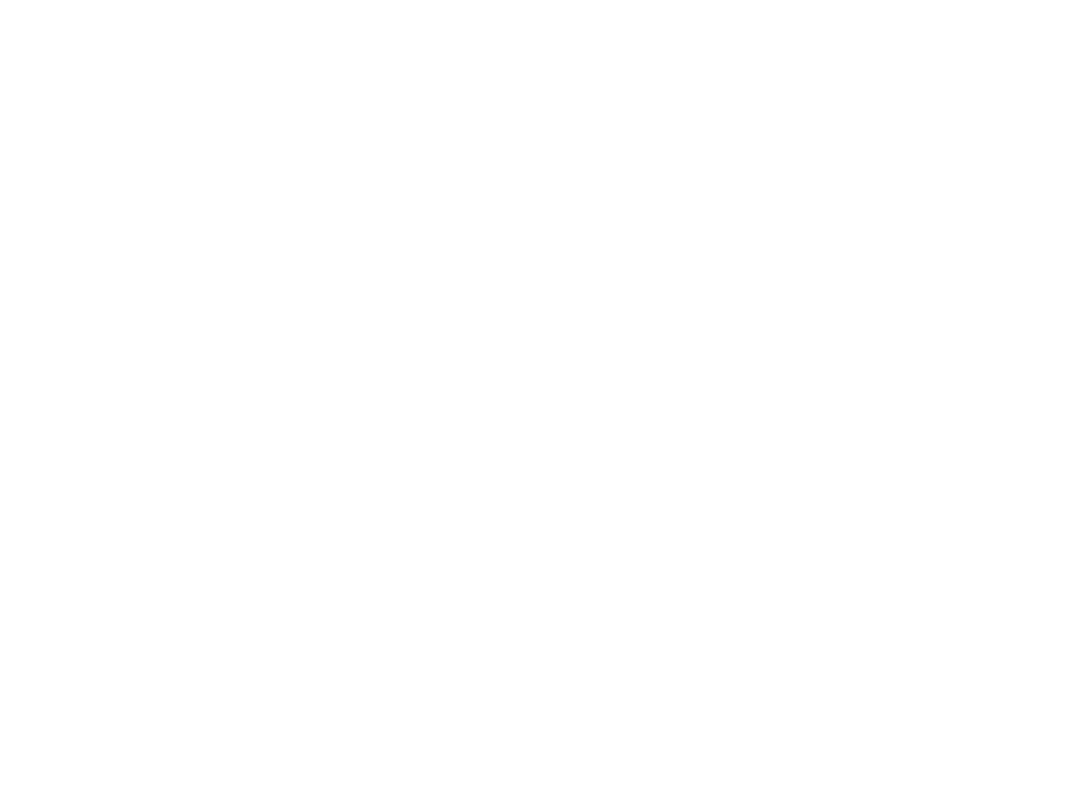
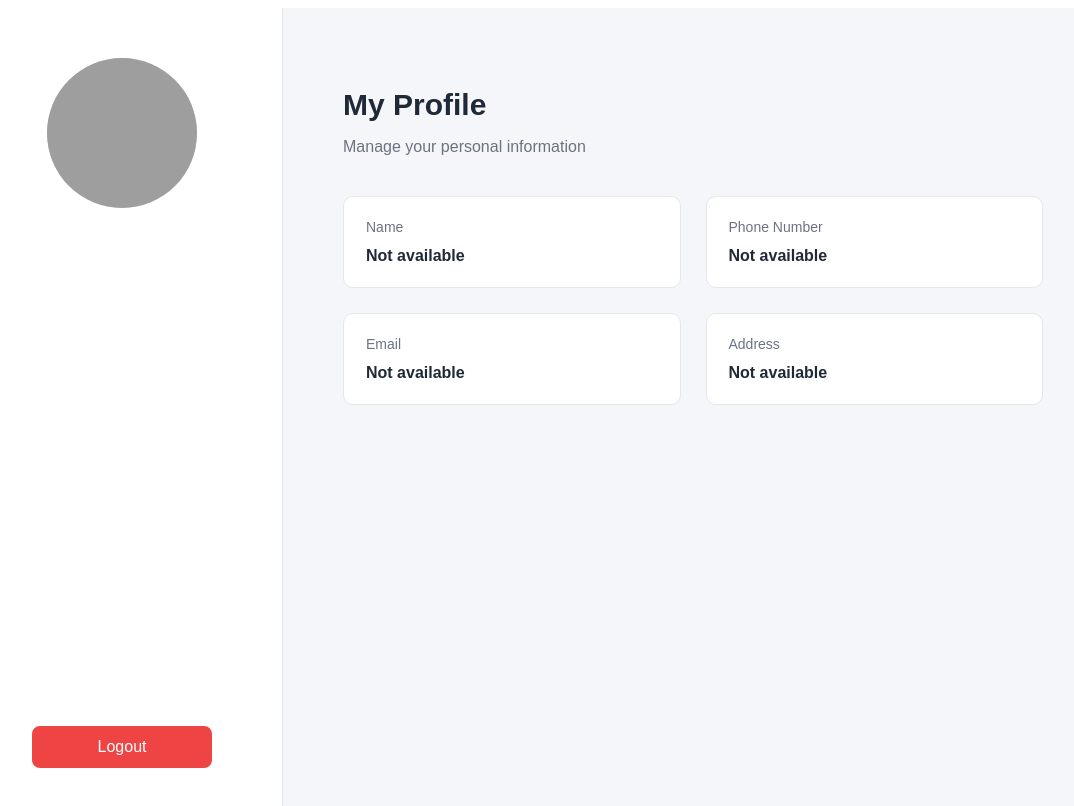
Before and after one commit to AnantapadmanaabhanS/Zeit, a React (Vite) app: page /profile in a window 1280 px wide. Shown: the top 806 px of the page, without its empty margins (46-1120 px from the left). Built offline with nearby package versions, Linux system fonts and the light colour scheme; grey boxes are pictures that could not be loaded.

Commit message:
Added profile page UI

```diff
--- a/package.json
+++ b/package.json
@@ -11,7 +11,8 @@
   },
   "dependencies": {
     "react": "^19.3.1",
-    "react-dom": "^19.3.1"
+    "react-dom": "^19.3.1",
+    "react-router-dom": "^7.18.5"
   },
   "devDependencies": {
     "@eslint/js": "^10.0.1",
--- a/src/App.css
+++ b/src/App.css
@@ -0,0 +1,140 @@
+
+
+
+.profile-page {
+  display: flex;
+  min-height: 100vh;
+  background: #f5f6fa;
+  font-family: Arial, sans-serif;
+}
+
+
+
+.profile-sidebar {
+  width: 280px;
+  background: #ffffff;
+  display: flex;
+  flex-direction: column;
+  align-items: center;
+  padding: 50px 20px;
+  border-right: 1px solid #e5e7eb;
+  position: relative;
+}
+
+
+
+.profile-photo {
+  width: 150px;
+  height: 150px;
+  border-radius: 50%;
+  background: #e5e7eb;
+  display: flex;
+  justify-content: center;
+  align-items: center;
+  overflow: hidden;
+  position: relative;
+}
+
+.profile-photo img {
+  width: 100%;
+  height: 100%;
+  object-fit: cover;
+  position: absolute;
+  z-index: 1;
+}
+
+.profile-photo-placeholder {
+  font-size: 65px;
+}
+
+/* Logout Button */
+
+.logout-btn {
+  position: absolute;
+  bottom: 40px;
+  width: 180px;
+  padding: 12px;
+  border: none;
+  border-radius: 8px;
+  background: #ef4444;
+  color: white;
+  font-size: 16px;
+  cursor: pointer;
+  transition: 0.3s;
+}
+
+.logout-btn:hover {
+  background: #dc2626;
+}
+
+.profile-content {
+  flex: 1;
+  padding: 60px;
+}
+
+.profile-content h1 {
+  font-size: 30px;
+  color: #1f2937;
+  margin-bottom: 10px;
+}
+
+.profile-subtitle {
+  color: #6b7280;
+  margin-bottom: 40px;
+}
+
+
+
+.profile-details {
+  max-width: 700px;
+  display: grid;
+  grid-template-columns: 1fr 1fr;
+  gap: 25px;
+}
+
+.profile-field {
+  background: white;
+  padding: 22px;
+  border-radius: 10px;
+  border: 1px solid #e5e7eb;
+}
+
+.profile-field label {
+  display: block;
+  color: #6b7280;
+  font-size: 14px;
+  margin-bottom: 12px;
+}
+
+.profile-field p {
+  color: #1f2937;
+  font-size: 16px;
+  font-weight: 600;
+  margin: 0;
+}
+
+
+
+@media (max-width: 768px) {
+  .profile-page {
+    flex-direction: column;
+  }
+
+  .profile-sidebar {
+    width: auto;
+    min-height: 250px;
+  }
+
+  .logout-btn {
+    position: static;
+    margin-top: 25px;
+  }
+
+  .profile-content {
+    padding: 30px 20px;
+  }
+
+  .profile-details {
+    grid-template-columns: 1fr;
+  }
+}
--- a/src/App.jsx
+++ b/src/App.jsx
@@ -1,11 +1,17 @@
-import { useState } from 'react'
 
-import './App.css'
+import React from "react";
+import { BrowserRouter, Routes, Route } from "react-router-dom";
+import Profile from "./pages/profile";
+import "./App.css";
 
 function App() {
-  const [count, setCount] = useState(0)
-
-
+  return (
+    <BrowserRouter>
+      <Routes>
+        <Route path="/profile" element={<Profile />} />
+      </Routes>
+    </BrowserRouter>
+  );
 }
 
-export default App
+export default App;
--- a/src/pages/profile.jsx
+++ b/src/pages/profile.jsx
@@ -0,0 +1,72 @@
+
+import React from "react";
+import { useNavigate } from "react-router-dom";
+
+function Profile() {
+  const navigate = useNavigate();
+
+  // Backend integration later
+  const user = {
+    name: "Not available",
+    phone: "Not available",
+    email: "Not available",
+    address: "Not available",
+  };
+
+  const handleLogout = () => {
+    localStorage.removeItem("token");
+    navigate("/login");
+  };
+
+  return (
+    <div className="profile-page">
+      <div className="profile-sidebar">
+        <div className="profile-photo">
+          <img
+            src="/profile.jpg"
+            alt="Profile"
+            onError={(e) => {
+              e.target.style.display = "none";
+            }}
+          />
+          <span className="profile-photo-placeholder">👤</span>
+        </div>
+
+        <button className="logout-btn" onClick={handleLogout}>
+          Logout
+        </button>
+      </div>
+
+      <div className="profile-content">
+        <h1>My Profile</h1>
+        <p className="profile-subtitle">
+          Manage your personal information
+        </p>
+
+        <div className="profile-details">
+          <div className="profile-field">
+            <label>Name</label>
+            <p>{user.name}</p>
+          </div>
+
+          <div className="profile-field">
+            <label>Phone Number</label>
+            <p>{user.phone}</p>
+          </div>
+
+          <div className="profile-field">
+            <label>Email</label>
+            <p>{user.email}</p>
+          </div>
+
+          <div className="profile-field">
+            <label>Address</label>
+            <p>{user.address}</p>
+          </div>
+        </div>
+      </div>
+    </div>
+  );
+}
+
+export default Profile;
```
Also changed, not shown: 1 other file (tests, documents, lock files or other folders).
